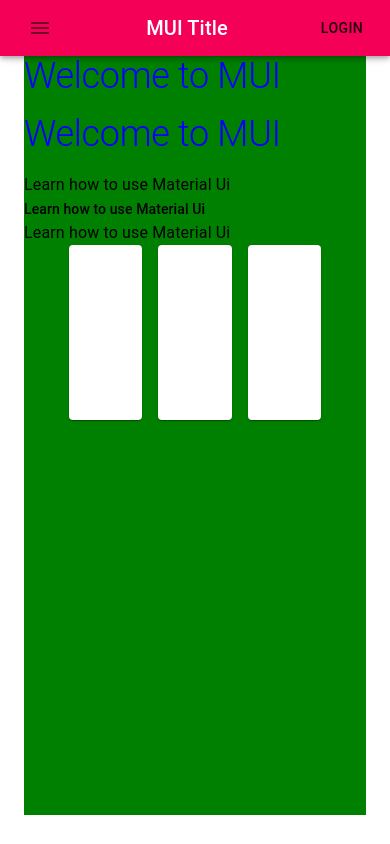
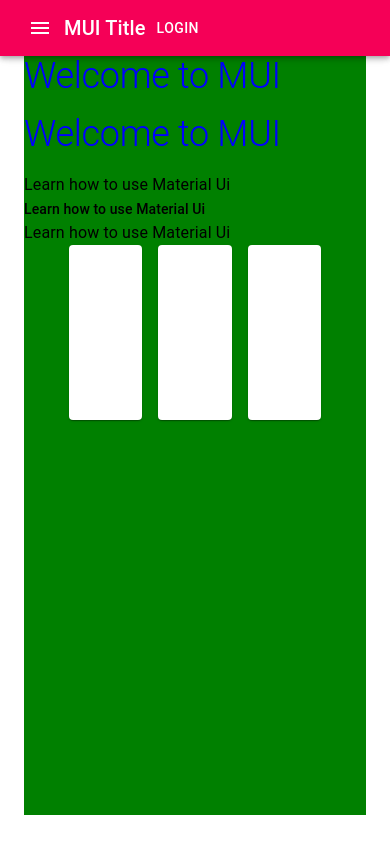
Before and after one commit to zeroaan/material_ui, a React (Create React App) app: page / in a window 390 px wide. Built offline with nearby package versions, Linux system fonts and the light colour scheme.

Commit message:
appbar, toolbar, mobile navbar

```diff
--- a/src/components/TypographyMui.tsx
+++ b/src/components/TypographyMui.tsx
@@ -34,12 +34,12 @@ function TypographyMui() {
         {/* maxWidth: xs, sm, md, lg, xl */}
         <div className={classes.div}>
           <AppBar color="secondary">
-            <Toolbar className={classes.toolbar}>
-              <IconButton>
+            <Toolbar>
+              <IconButton color="inherit">
                 <MenuIcon />
               </IconButton>
               <Typography variant="h6">MUI Title</Typography>
-              <Button>Login</Button>
+              <Button color="inherit">Login</Button>
             </Toolbar>
           </AppBar>
           <ThemeProvider theme={theme}>
```
